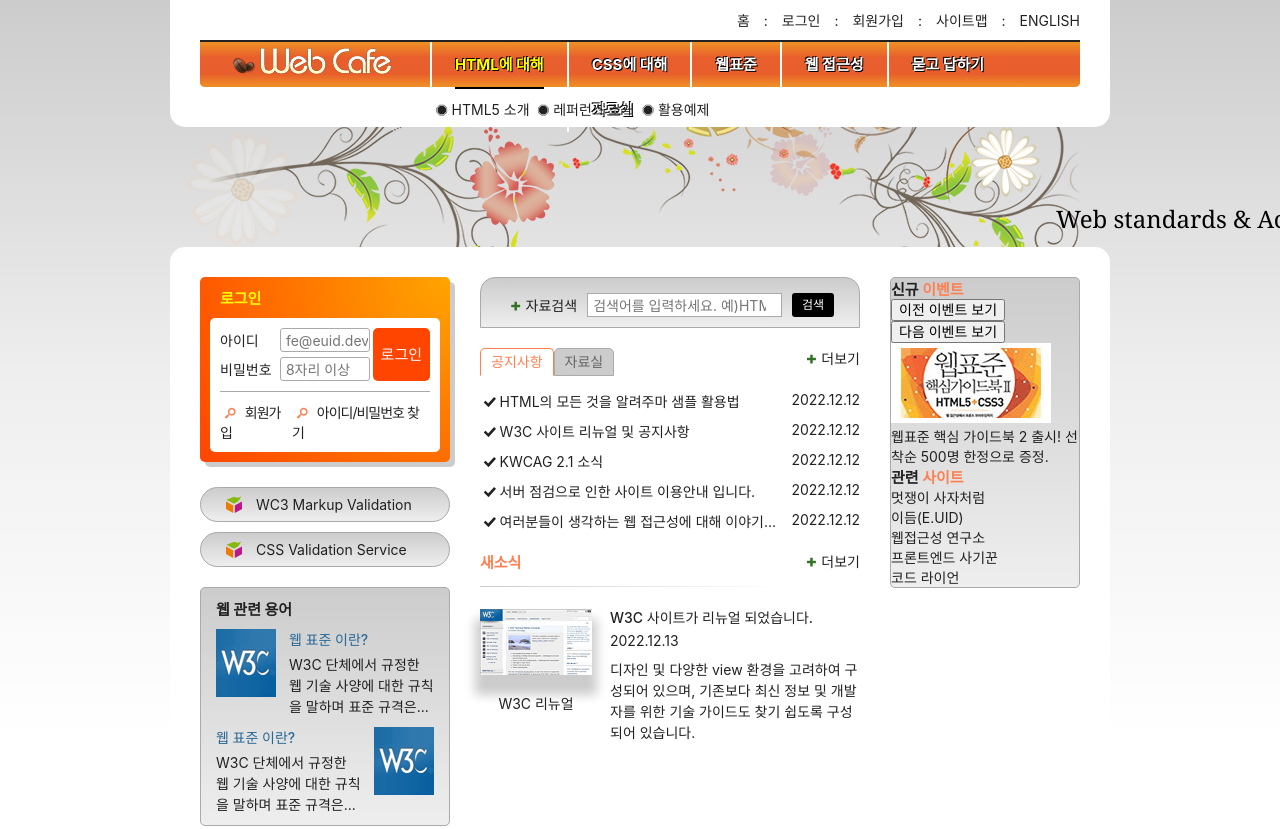
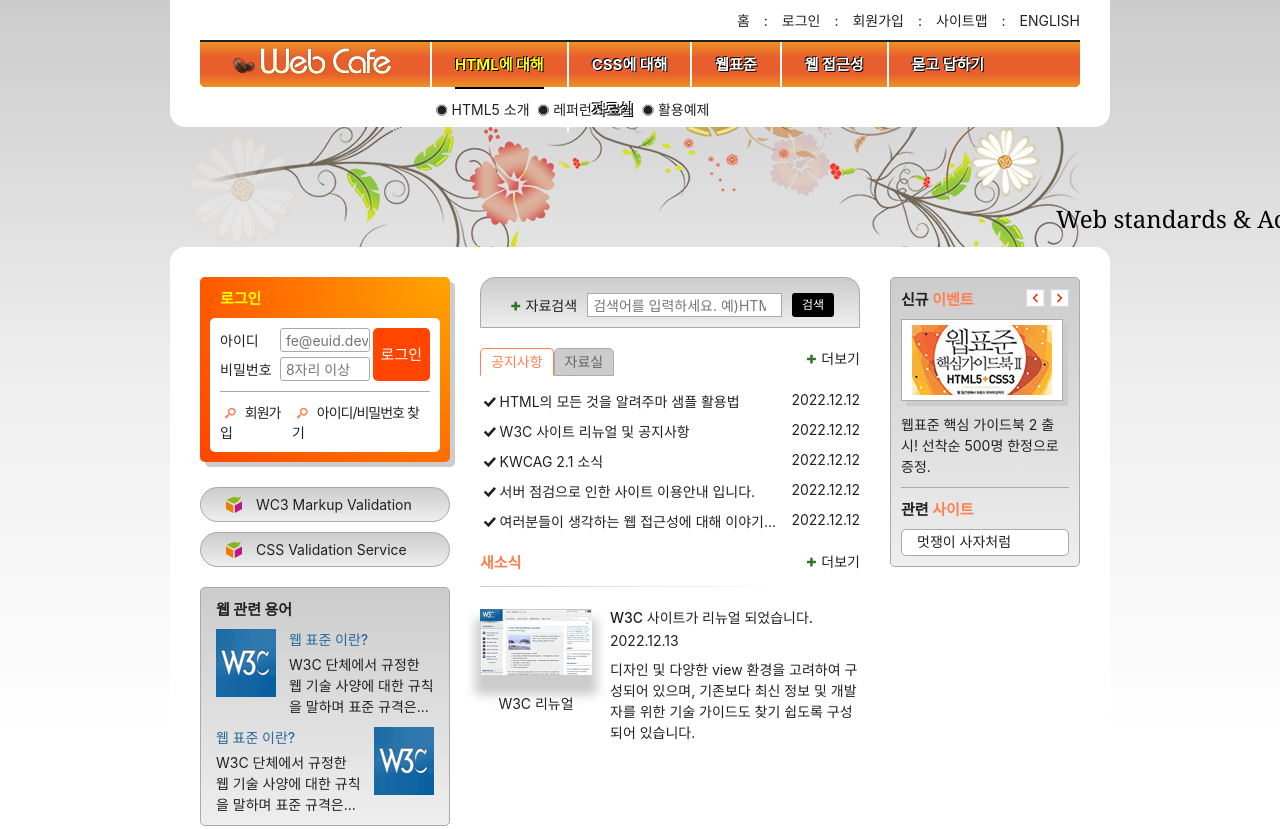
Before and after one commit to leejh4197/HTML5, a plain HTML site: page index.html in a window 1280 px wide. Shown: the top 829 px of the page. Drawn offline with Linux system fonts and the light colour scheme; a web font is replaced by a local one.

Commit message:
transition 애니메이션 완성

```diff
--- a/styles/module.css
+++ b/styles/module.css
@@ -2,6 +2,7 @@
   background: #ccc linear-gradient(to bottom, #ccc, #eee);
   border: 1px solid #aaa;
   border-radius: 5px;
+  padding: 10px;
 }
 
 .accent-color {
--- a/styles/style.css
+++ b/styles/style.css
@@ -1,7 +1,7 @@
 @import url(./normalize.css);
 @import url(./reset.css);
 @import url(./fonts.css);
-@import url(fontello.css);
+@import url(./fontello.css);
 @import url(./module.css);
 
 /* 숨김 콘텐츠 */
@@ -588,12 +588,87 @@
 
 /* 신규 이벤트 및 관련 사이트 */
 
-/* .gradient-effect {
+.event {
+  border-bottom: 1px solid #aaa;
 }
 
-.accent-color {
-  color: coral;
-} */
+.event-title {
+  display: inline-block;
+}
+
+.event-button-wrapper {
+  height: 20px;
+  overflow: hidden;
+  display: flex;
+  flex-flow: row nowrap;
+  align-items: center;
+  gap: 5px;
+  float: right;
+}
+
+.event-button {
+  width: 19px;
+  height: 18px;
+  border: 0;
+  padding: 18px 0 0 0;
+  background: url(./images/back_forward.png) no-repeat;
+}
+.event-button:focus {
+  outline-offset: -2px;
+}
+
+.event-button-next {
+  background-position: -36px 0;
+}
+
+.event-thumbnail,
+.event-brief {
+  margin: 10px 0;
+}
+
+.event-thumbnail img {
+  border: 1px solid #aaa;
+  box-shadow: 5px 5px 0 0 #ccc;
+}
+
+.event-brief {
+  line-height: 1.5;
+}
+
+.related {
+  margin-top: 10px;
+}
+
+.related-list {
+  background-color: #fff;
+  margin-top: 10px;
+  border-radius: 5px;
+  line-height: 1.6;
+  border: 1px solid #aaa;
+  height: 27px;
+  overflow: hidden;
+  transition: height 400ms 0ms, padding 400ms 400ms;
+  padding: 0;
+}
+
+.related-list li{
+  height: 25px;
+  display: flex;
+  align-items: center;
+  padding: 0 5px;
+}
+
+.related-list a{
+  flex-grow: 1;
+  padding: 0 10px;
+}
+
+.related-list:hover,
+.related-list:focus {
+  height: 147px;
+  padding: 10px 0;
+}
+
 /* 슬로건 */
 .slogan {
   background: skyblue;
```
